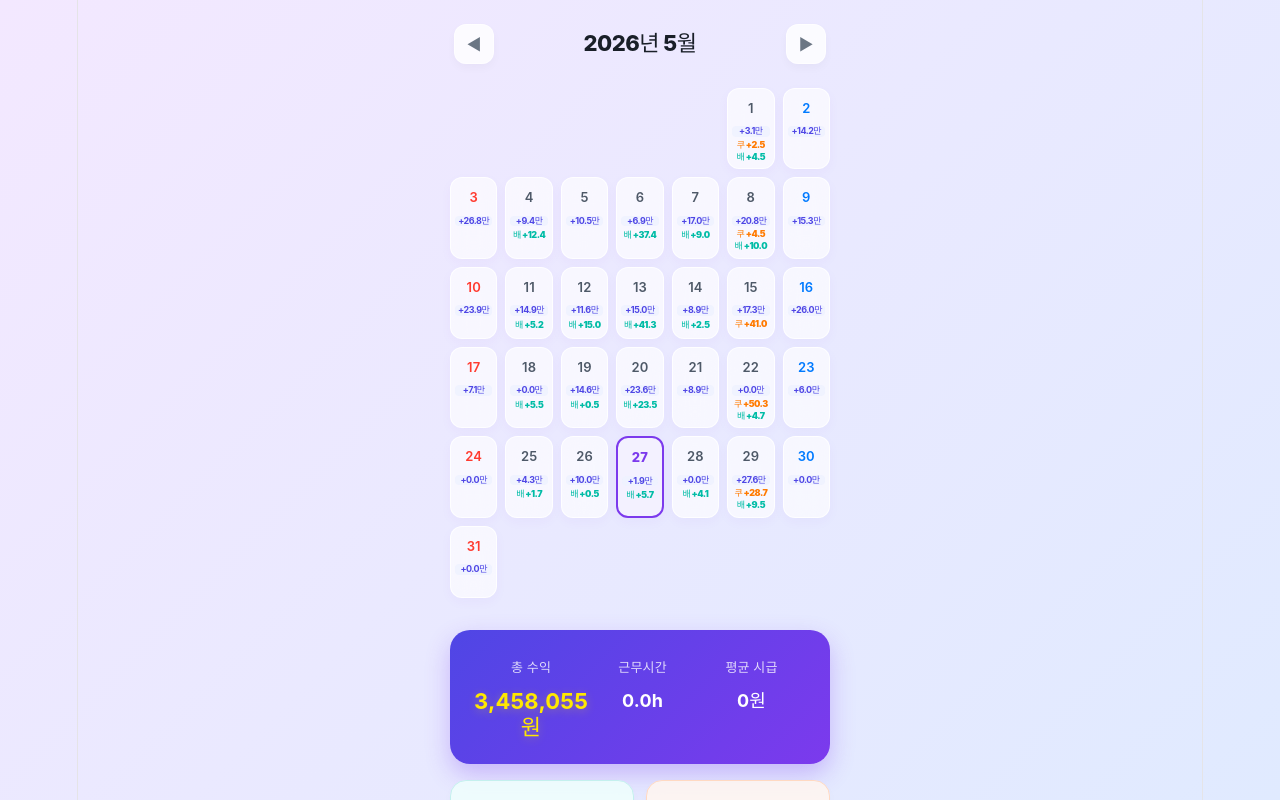
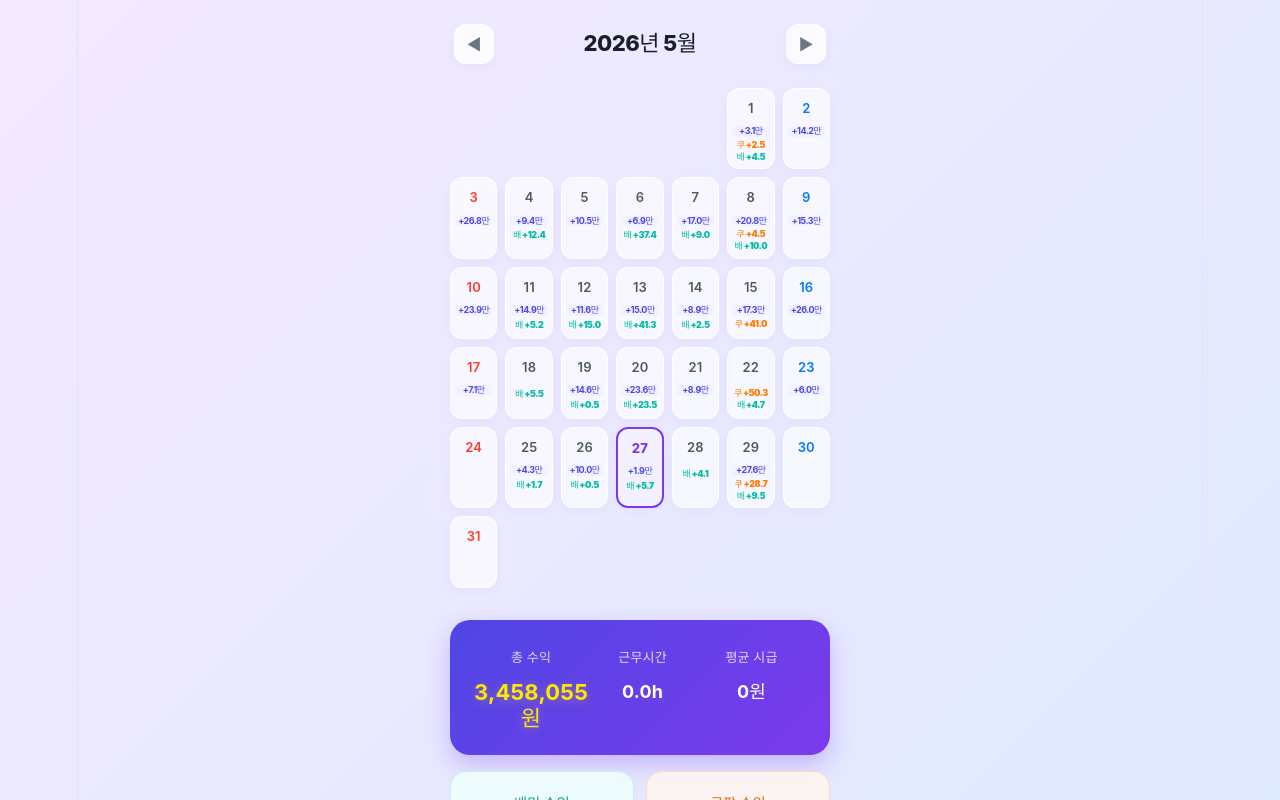
Before and after one commit to ovartang/gagebuddal, a React (Vite) app: page / in a window 1280 px wide. Shown: the top 800 px of the page. Built offline with nearby package versions, Linux system fonts and the light colour scheme; a web font is replaced by a local one.

Commit message:
Update App.jsx

```diff
--- a/src/App.jsx
+++ b/src/App.jsx
@@ -266,20 +266,16 @@ function App() {
             >
               <div className="date">{d}</div>
 
-     <div className="income-text income-total">
-  +{(dayIn / 10000).toFixed(1)}만
+<div className="income-text income-total">
+  {dayIn > 0 && `+${(dayIn / 10000).toFixed(1)}만`}
 </div>
 
 <div className="income-text income-coupang">
-  {coupangAmount > 0
-    ? `쿠 +${(coupangAmount / 10000).toFixed(1)}`
-    : ' '}
+  {coupangAmount > 0 && `쿠 +${(coupangAmount / 10000).toFixed(1)}`}
 </div>
 
 <div className="income-text income-baemin">
-  {baeminAmount > 0
-    ? `배 +${(baeminAmount / 10000).toFixed(1)}`
-    : ' '}
+  {baeminAmount > 0 && `배 +${(baeminAmount / 10000).toFixed(1)}`}
 </div>
 
             </div>
```
